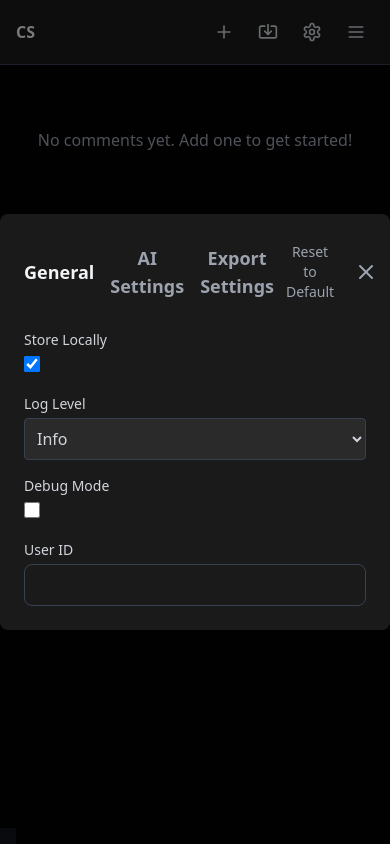
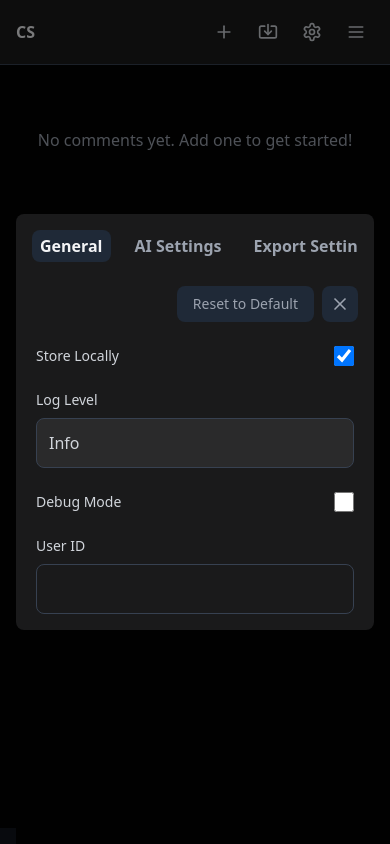
Before and after one commit to johnhenry/conversation-studio, a React (Vite) app: page / in a window 390 px wide. Both pictures are taken after a click on the button 312 px from the left and 32 px from the top of the page. Built offline with nearby package versions, Linux system fonts and the light colour scheme.

Commit message:
improve settings dialog for mobile

```diff
--- a/src/components/SettingsModal.tsx
+++ b/src/components/SettingsModal.tsx
@@ -78,15 +78,16 @@ const SettingsModal: React.FC<SettingsModalProps> = ({
   };
 
   return (
-    <div className="fixed inset-0 bg-black bg-opacity-50 z-50 flex items-center justify-center">
-      <div className="bg-[#1A1A1B] rounded-lg p-6 w-full max-w-2xl max-h-[90vh] overflow-y-auto">
-        <div className="flex justify-between items-center mb-6">
-          <div className="flex items-center gap-4">
+    <div className="fixed inset-0 bg-black bg-opacity-50 z-50 flex items-center justify-center p-4">
+      <div className="bg-[#1A1A1B] rounded-lg p-4 md:p-6 w-full max-w-2xl max-h-[90vh] overflow-y-auto">
+        <div className="flex flex-col md:flex-row justify-between items-start md:items-center mb-6 gap-4">
+          <div className="w-full md:w-auto overflow-x-auto flex items-center gap-4 pb-2 md:pb-0">
+            <div className="flex gap-4 min-w-max">
               <button
                 onClick={() => setActiveTab("general")}
-              className={`text-lg font-semibold ${
+                className={`text-base md:text-lg font-semibold px-2 py-1 rounded-lg transition-colors ${
                   activeTab === "general"
-                  ? "text-gray-100"
+                    ? "text-gray-100 bg-gray-800"
                     : "text-gray-400 hover:text-gray-200"
                 }`}
               >
@@ -94,9 +95,9 @@ const SettingsModal: React.FC<SettingsModalProps> = ({
               </button>
               <button
                 onClick={() => setActiveTab("ai")}
-              className={`text-lg font-semibold ${
+                className={`text-base md:text-lg font-semibold px-2 py-1 rounded-lg transition-colors ${
                   activeTab === "ai"
-                  ? "text-gray-100"
+                    ? "text-gray-100 bg-gray-800"
                     : "text-gray-400 hover:text-gray-200"
                 }`}
               >
@@ -104,16 +105,17 @@ const SettingsModal: React.FC<SettingsModalProps> = ({
               </button>
               <button
                 onClick={() => setActiveTab("export")}
-              className={`text-lg font-semibold ${
+                className={`text-base md:text-lg font-semibold px-2 py-1 rounded-lg transition-colors ${
                   activeTab === "export"
-                  ? "text-gray-100"
+                    ? "text-gray-100 bg-gray-800"
                     : "text-gray-400 hover:text-gray-200"
                 }`}
               >
                 Export Settings
               </button>
             </div>
-          <div className="flex items-center gap-2">
+          </div>
+          <div className="flex items-center gap-2 w-full md:w-auto justify-end">
             <button
               onClick={() => {
                 if (activeTab === "general") {
@@ -128,23 +130,23 @@ const SettingsModal: React.FC<SettingsModalProps> = ({
                   });
                 }
               }}
-              className="px-3 py-1 text-sm text-gray-400 hover:text-gray-200"
+              className="px-4 py-2 text-sm text-gray-400 hover:text-gray-200 bg-gray-800 rounded-lg transition-colors"
             >
               Reset to Default
             </button>
             <button
               onClick={onClose}
-              className="text-gray-400 hover:text-gray-200"
+              className="p-2 text-gray-400 hover:text-gray-200 bg-gray-800 rounded-lg transition-colors"
             >
-              <X size={24} />
+              <X size={20} />
             </button>
           </div>
         </div>
 
         {activeTab === "general" && (
-          <div className="space-y-4">
-            <div>
-              <label className="block text-sm font-medium text-gray-300 mb-1">
+          <div className="space-y-6 px-1">
+            <div className="flex items-center justify-between gap-4">
+              <label className="text-sm font-medium text-gray-300">
                 Store Locally
               </label>
               <input
@@ -153,19 +155,17 @@ const SettingsModal: React.FC<SettingsModalProps> = ({
                 onChange={(e) =>
                   handleGeneralChange("storeLocally", e.target.checked)
                 }
-                className="w-4 h-4 text-blue-600 rounded focus:ring-blue-500"
+                className="w-5 h-5 text-blue-600 rounded focus:ring-blue-500"
               />
             </div>
             <div>
-              <label className="block text-sm font-medium text-gray-300 mb-1">
+              <label className="block text-sm font-medium text-gray-300 mb-2">
                 Log Level
               </label>
               <select
                 value={appConfig.general.logLevel}
-                onChange={(e) =>
-                  handleGeneralChange("logLevel", e.target.value)
-                }
-                className="w-full p-2 bg-[#2A2A2B] rounded border border-gray-700 text-gray-300"
+                onChange={(e) => handleGeneralChange("logLevel", e.target.value)}
+                className="w-full p-3 bg-[#2A2A2B] rounded-lg border border-gray-700 text-gray-300 appearance-none"
               >
                 <option value="error">Error</option>
                 <option value="warn">Warning</option>
@@ -173,41 +173,41 @@ const SettingsModal: React.FC<SettingsModalProps> = ({
                 <option value="debug">Debug</option>
               </select>
             </div>
-            <div>
-              <label className="block text-sm font-medium text-gray-300 mb-1">
+            <div className="flex items-center justify-between gap-4">
+              <label className="text-sm font-medium text-gray-300">
                 Debug Mode
               </label>
               <input
                 type="checkbox"
                 checked={appConfig.general.debug}
                 onChange={(e) => handleGeneralChange("debug", e.target.checked)}
-                className="w-4 h-4 text-blue-600 rounded focus:ring-blue-500"
+                className="w-5 h-5 text-blue-600 rounded focus:ring-blue-500"
               />
             </div>
             <div>
-              <label className="block text-sm font-medium text-gray-300 mb-1">
+              <label className="block text-sm font-medium text-gray-300 mb-2">
                 User ID
               </label>
               <input
                 type="text"
                 value={appConfig.general.userId || ""}
                 onChange={(e) => handleGeneralChange("userId", e.target.value)}
-                className="w-full p-2 bg-[#2A2A2B] rounded border border-gray-700 text-gray-300"
+                className="w-full p-3 bg-[#2A2A2B] rounded-lg border border-gray-700 text-gray-300"
               />
             </div>
           </div>
         )}
 
         {activeTab === "ai" && (
-          <div className="space-y-4">
+          <div className="space-y-6 px-1">
             <div>
-              <label className="block text-sm font-medium text-gray-300 mb-1">
+              <label className="block text-sm font-medium text-gray-300 mb-2">
                 AI Type
               </label>
               <select
                 value={appConfig.ai.base.type}
                 onChange={(e) => handleAIChange("type", e.target.value)}
-                className="w-full p-2 bg-[#2A2A2B] rounded border border-gray-700 text-gray-300"
+                className="w-full p-3 bg-[#2A2A2B] rounded-lg border border-gray-700 text-gray-300 appearance-none"
               >
                 <option value="">[inactive]</option>
                 <option value="openai">OpenAI</option>
@@ -215,124 +215,123 @@ const SettingsModal: React.FC<SettingsModalProps> = ({
               </select>
             </div>
             <div>
-              <label className="block text-sm font-medium text-gray-300 mb-1">
+              <label className="block text-sm font-medium text-gray-300 mb-2">
                 Endpoint
               </label>
               <input
                 type="text"
                 value={appConfig.ai.base.endpoint}
                 onChange={(e) => handleAIChange("endpoint", e.target.value)}
-                className="w-full p-2 bg-[#2A2A2B] rounded border border-gray-700 text-gray-300"
+                className="w-full p-3 bg-[#2A2A2B] rounded-lg border border-gray-700 text-gray-300"
                 placeholder="API Endpoint"
               />
             </div>
             <div>
-              <label className="block text-sm font-medium text-gray-300 mb-1">
+              <label className="block text-sm font-medium text-gray-300 mb-2">
                 API Key
               </label>
               <input
                 type="password"
                 value={appConfig.ai.base.apiKey}
                 onChange={(e) => handleAIChange("apiKey", e.target.value)}
-                className="w-full p-2 bg-[#2A2A2B] rounded border border-gray-700 text-gray-300"
+                className="w-full p-3 bg-[#2A2A2B] rounded-lg border border-gray-700 text-gray-300"
                 placeholder="API Key"
               />
             </div>
             <div>
-              <label className="block text-sm font-medium text-gray-300 mb-1">
+              <label className="block text-sm font-medium text-gray-300 mb-2">
                 Model
               </label>
               <input
                 type="text"
                 value={appConfig.ai.base.model}
                 onChange={(e) => handleAIChange("model", e.target.value)}
-                className="w-full p-2 bg-[#2A2A2B] rounded border border-gray-700 text-gray-300"
+                className="w-full p-3 bg-[#2A2A2B] rounded-lg border border-gray-700 text-gray-300"
                 placeholder="Model Name"
               />
             </div>
             <div>
-              <label className="block text-sm font-medium text-gray-300 mb-1">
+              <label className="block text-sm font-medium text-gray-300 mb-2">
                 Temperature
               </label>
               <input
                 type="number"
                 value={appConfig.ai.base.temperature}
                 onChange={(e) => handleAIChange("temperature", e.target.value)}
-                className="w-full p-2 bg-[#2A2A2B] rounded border border-gray-700 text-gray-300"
+                className="w-full p-3 bg-[#2A2A2B] rounded-lg border border-gray-700 text-gray-300"
                 min="0"
                 max="1"
                 step="0.1"
               />
             </div>
             <div>
-              <label className="block text-sm font-medium text-gray-300 mb-1">
+              <label className="block text-sm font-medium text-gray-300 mb-2">
                 Top K
               </label>
               <input
                 type="number"
                 value={appConfig.ai.base.topK}
                 onChange={(e) => handleAIChange("topK", e.target.value)}
-                className="w-full p-2 bg-[#2A2A2B] rounded border border-gray-700 text-gray-300"
+                className="w-full p-3 bg-[#2A2A2B] rounded-lg border border-gray-700 text-gray-300"
                 min="1"
               />
             </div>
             <div>
-              <label className="block text-sm font-medium text-gray-300 mb-1">
+              <label className="block text-sm font-medium text-gray-300 mb-2">
                 Max Tokens
               </label>
               <input
                 type="number"
                 value={appConfig.ai.base.maxTokens}
                 onChange={(e) => handleAIChange("maxTokens", e.target.value)}
-                className="w-full p-2 bg-[#2A2A2B] rounded border border-gray-700 text-gray-300"
+                className="w-full p-3 bg-[#2A2A2B] rounded-lg border border-gray-700 text-gray-300"
                 min="1"
               />
             </div>
             <div>
-              <label className="block text-sm font-medium text-gray-300 mb-1">
+              <label className="block text-sm font-medium text-gray-300 mb-2">
                 Seed
               </label>
               <input
                 type="number"
                 value={appConfig.ai.base.seed}
                 onChange={(e) => handleAIChange("seed", e.target.value)}
-                className="w-full p-2 bg-[#2A2A2B] rounded border border-gray-700 text-gray-300"
+                className="w-full p-3 bg-[#2A2A2B] rounded-lg border border-gray-700 text-gray-300"
                 min="0"
               />
             </div>
             <div>
-              <label className="block text-sm font-medium text-gray-300 mb-1">
+              <label className="block text-sm font-medium text-gray-300 mb-2">
                 Max Retries
               </label>
               <input
                 type="number"
                 value={appConfig.ai.base.maxRetries}
                 onChange={(e) => handleAIChange("maxRetries", e.target.value)}
-                className="w-full p-2 bg-[#2A2A2B] rounded border border-gray-700 text-gray-300"
+                className="w-full p-3 bg-[#2A2A2B] rounded-lg border border-gray-700 text-gray-300"
                 min="0"
               />
             </div>
             <div>
-              <label className="block text-sm font-medium text-gray-300 mb-1">
+              <label className="block text-sm font-medium text-gray-300 mb-2">
                 Retry Delay (ms)
               </label>
               <input
                 type="number"
                 value={appConfig.ai.base.retryDelay}
                 onChange={(e) => handleAIChange("retryDelay", e.target.value)}
-                className="w-full p-2 bg-[#2A2A2B] rounded border border-gray-700 text-gray-300"
+                className="w-full p-3 bg-[#2A2A2B] rounded-lg border border-gray-700 text-gray-300"
                 min="0"
               />
             </div>
             <div>
-              <label className="block text-sm font-medium text-gray-300 mb-1">
+              <label className="block text-sm font-medium text-gray-300 mb-2">
                 System Prompt
               </label>
               <textarea
                 value={appConfig.ai.base.systemPrompt}
                 onChange={(e) => handleAIChange("systemPrompt", e.target.value)}
-                className="w-full p-2 bg-[#2A2A2B] rounded border border-gray-700 text-gray-300"
-                rows={4}
+                className="w-full p-3 bg-[#2A2A2B] rounded-lg border border-gray-700 text-gray-300 min-h-[120px]"
                 placeholder="System Prompt"
               />
             </div>
@@ -340,9 +339,9 @@ const SettingsModal: React.FC<SettingsModalProps> = ({
         )}
 
         {activeTab === "export" && (
-          <div className="space-y-4">
-            <div>
-              <label className="block text-sm font-medium text-gray-300 mb-1">
+          <div className="space-y-6 px-1">
+            <div className="flex items-center justify-between gap-4">
+              <label className="text-sm font-medium text-gray-300">
                 Include Attachments
               </label>
               <input
@@ -351,11 +350,11 @@ const SettingsModal: React.FC<SettingsModalProps> = ({
                 onChange={(e) =>
                   handleExportChange("includeAttachmentUrls", e.target.checked)
                 }
-                className="w-4 h-4 text-blue-600 rounded focus:ring-blue-500"
+                className="w-5 h-5 text-blue-600 rounded focus:ring-blue-500"
               />
             </div>
-            <div>
-              <label className="block text-sm font-medium text-gray-300 mb-1">
+            <div className="flex items-center justify-between gap-4">
+              <label className="text-sm font-medium text-gray-300">
                 Truncate Content
               </label>
               <input
@@ -364,12 +363,12 @@ const SettingsModal: React.FC<SettingsModalProps> = ({
                 onChange={(e) =>
                   handleExportChange("truncateContent", e.target.checked)
                 }
-                className="w-4 h-4 text-blue-600 rounded focus:ring-blue-500"
+                className="w-5 h-5 text-blue-600 rounded focus:ring-blue-500"
               />
             </div>
             {exportSettings.truncateContent && (
               <div>
-                <label className="block text-sm font-medium text-gray-300 mb-1">
+                <label className="block text-sm font-medium text-gray-300 mb-2">
                   Max Content Length
                 </label>
                 <input
@@ -381,7 +380,7 @@ const SettingsModal: React.FC<SettingsModalProps> = ({
                       Number(e.target.value)
                     )
                   }
-                  className="w-full p-2 bg-[#2A2A2B] rounded border border-gray-700 text-gray-300"
+                  className="w-full p-3 bg-[#2A2A2B] rounded-lg border border-gray-700 text-gray-300"
                   min="1"
                 />
               </div>
```
Lines whose indentation alone changed are shown as unchanged.
